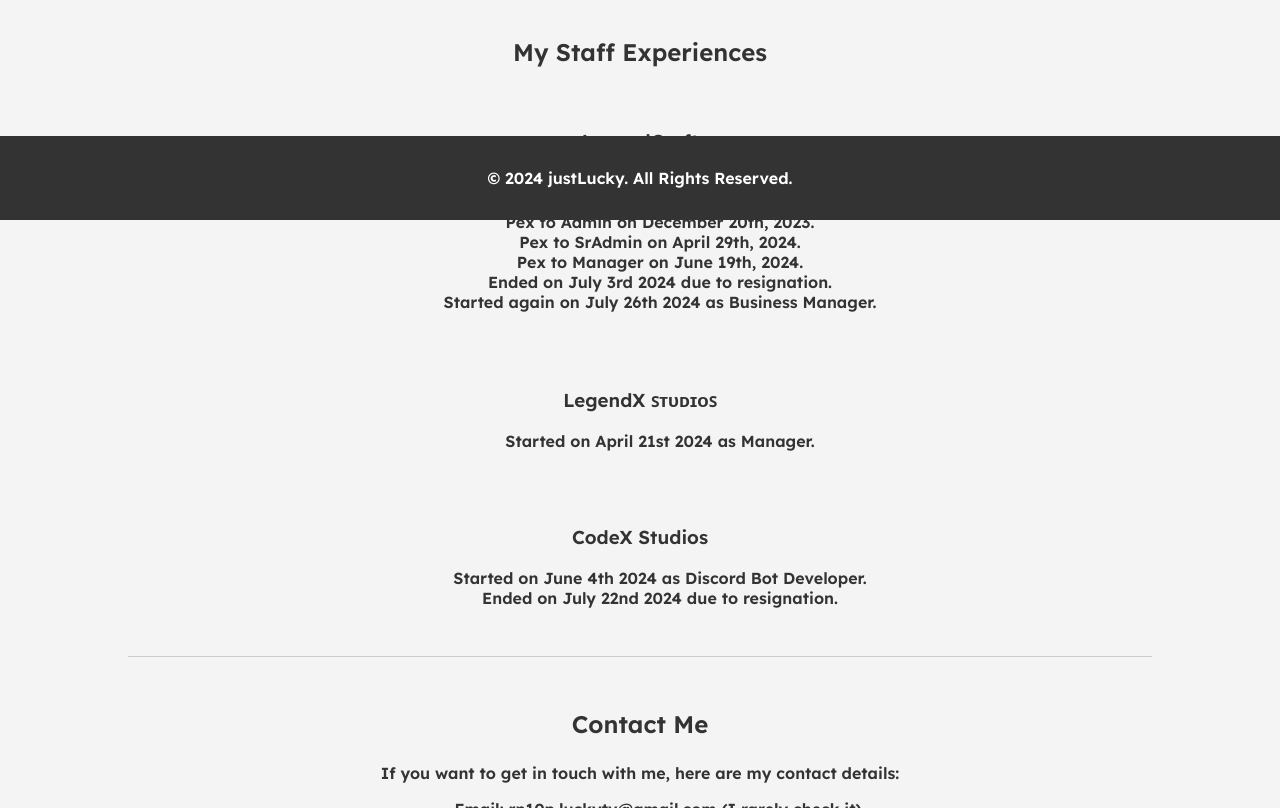
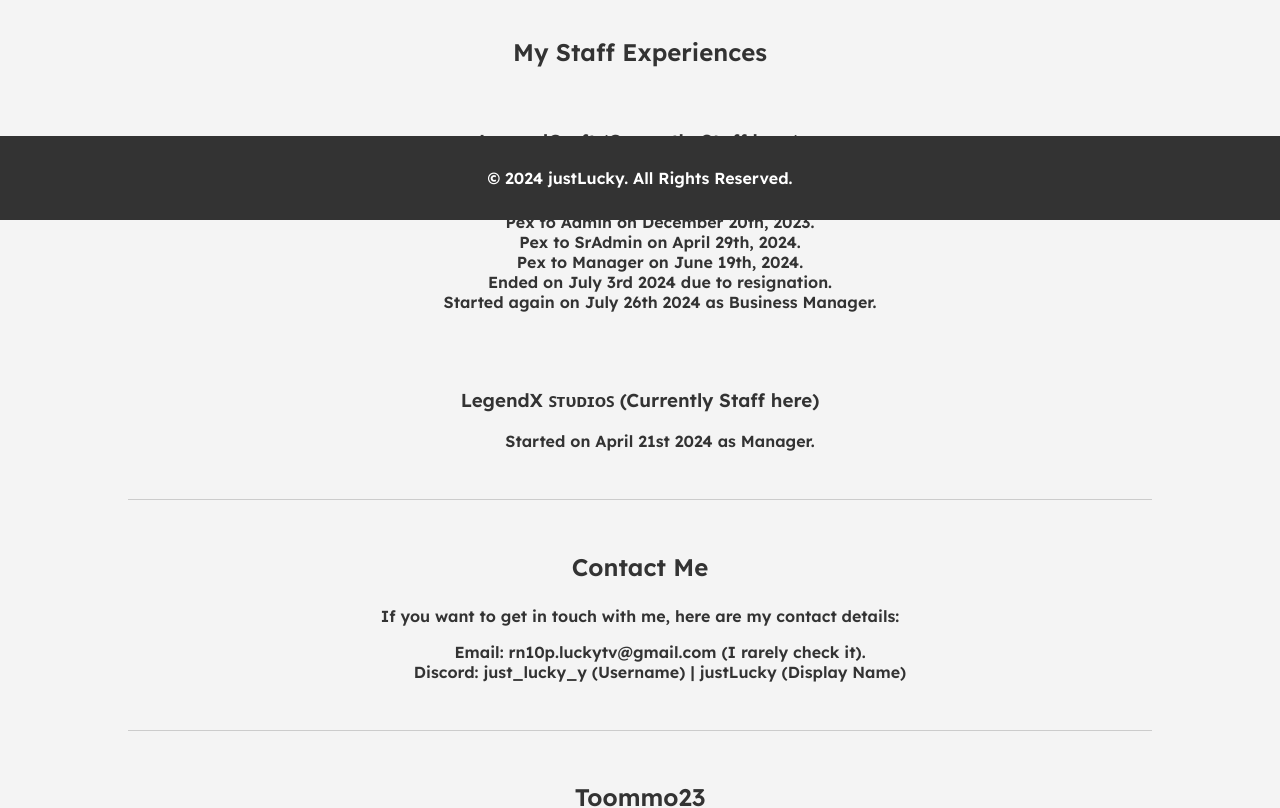
Before and after one commit to priamixdj/Website, a plain HTML site: page index.html in a window 1280 px wide. Shown: the part 580-1388 px from the top of the page. Drawn offline with Linux system fonts and the light colour scheme.

Commit message:
Update index.html

```diff
--- a/index.html
+++ b/index.html
@@ -41,7 +41,7 @@
         <section id="staff" class="section">
             <h2>My Staff Experiences</h2>
             <br>
-            <h3>LegendCraft</h3>
+            <h3>LegendCraft (Currently Staff here)</h3>
             <ul>
                 <li>Started on October 20th 2023 as Helper Supporter.</li>
                 <li>Pex to Mod Supporter on November 3rd, 2023.</li>
@@ -53,16 +53,9 @@
             </ul>
             <br>
             <br>
-            <h3>LegendX ꜱᴛᴜᴅɪᴏꜱ</h3>
+            <h3>LegendX ꜱᴛᴜᴅɪᴏꜱ (Currently Staff here)</h3>
             <ul>
                 <li>Started on April 21st 2024 as Manager.</li>
-            </ul>
-            <br>
-            <br>
-            <h3>CodeX Studios</h3>
-            <ul>
-                <li>Started on June 4th 2024 as Discord Bot Developer.</li>
-                <li>Ended on July 22nd 2024 due to resignation.</li>
             </ul>
         </section>
 
```
